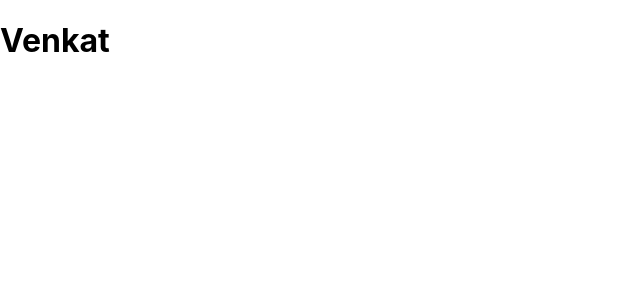
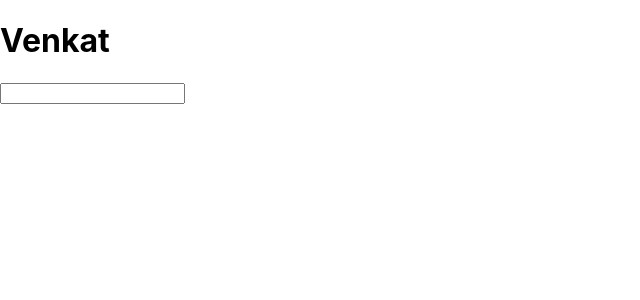
Before and after one commit to Royalvenkat/shopping, a React (Create React App) app: page / in a window 1280 px wide. Shown: the top 300 px of the page, without its empty margins (0-640 px from the left). Built offline with nearby package versions, Linux system fonts and the light colour scheme.

Commit message:
new form added

```diff
--- a/src/App.js
+++ b/src/App.js
@@ -4,6 +4,9 @@ const App = () => {
   return (
     <div>
       <h1>Venkat</h1>
+      <form>
+        <input type="text" />
+        </form>
     </div>
   )
 }
```
